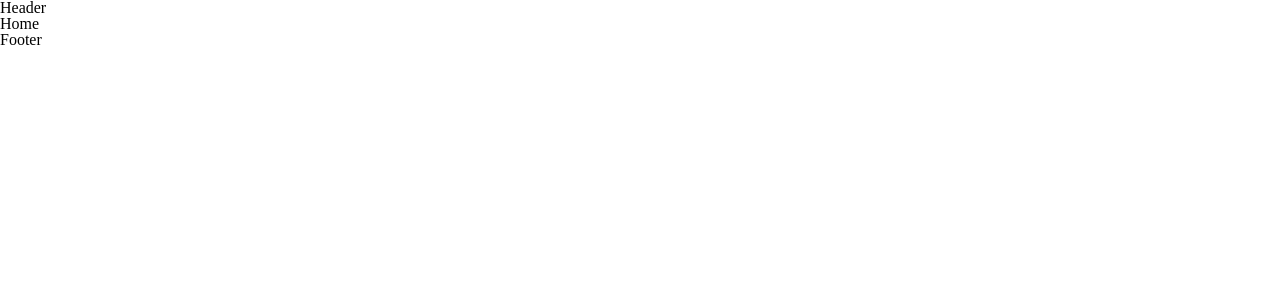
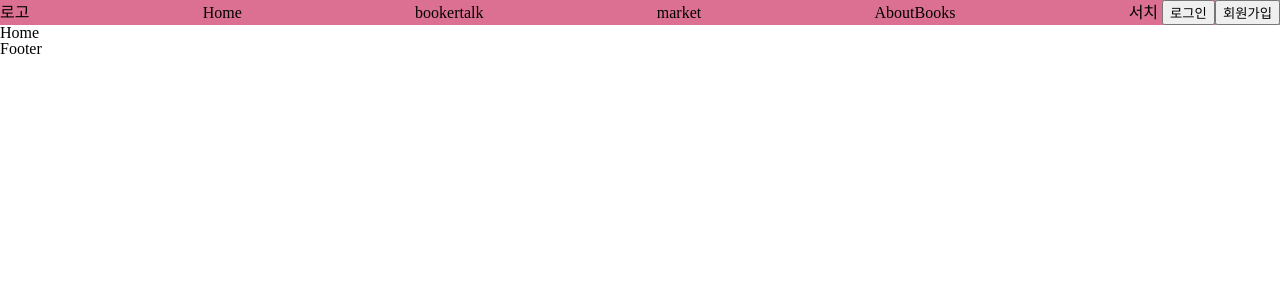
Before and after one commit to laluniax/booker, a React (Create React App) app: page / in a window 1280 px wide. Shown: the top 300 px of the page. Built offline with nearby package versions, Linux system fonts and the light colour scheme; no server answers.

Commit message:
feat: header, user profile page 틀 완성

```diff
--- a/src/api/supabase.api.ts
+++ b/src/api/supabase.api.ts
@@ -12,7 +12,7 @@ export const signupHandler = async (email: string, password: string, nickname: s
     options: {
       data: {
         full_name: nickname,
-        user_img: '',
+        user_img: 'https://ywwmsridviznotzmkver.supabase.co/storage/v1/object/public/user_img/default_img/React.png',
       },
     },
   });
@@ -44,7 +44,7 @@ export const githubLoginHandler = async () => {
   return { data, error };
 };
 
-// 소셜 로그인 핸들로(Google)
+// 소셜 로그인 핸들러(Google)
 export const googleLoginHandler = async () => {
   const { data, error } = await supabase.auth.signInWithOAuth({
     provider: 'google',
@@ -58,6 +58,12 @@ export const googleLoginHandler = async () => {
     },
   });
   return { data, error };
+};
+
+// 로그아웃 핸들러
+export const signoutHandler = async () => {
+  const { error } = await supabase.auth.signOut();
+  return error;
 };
 
 // 유저 세션 가져오기
--- a/src/components/Login/Form.tsx
+++ b/src/components/Login/Form.tsx
@@ -1,4 +1,5 @@
 import { useRef, useState } from 'react';
+import { useNavigate } from 'react-router-dom';
 import { signinHandler } from '../../api/supabase.api';
 import { GithubLoginBtn } from './github';
 import { GoogleLoginBtn } from './goolge';
@@ -6,6 +7,7 @@ import { GoogleLoginBtn } from './goolge';
 const Form = () => {
   const emailRef = useRef<HTMLInputElement | null>(null);
   const [password, setPassword] = useState('');
+  const navigate = useNavigate();
 
   //사용자 가입
   const signInWithEmail = async () => {
@@ -21,9 +23,9 @@ const Form = () => {
         console.error('로그인중 오류 발생', result.error);
       } else {
         console.log('로그인 성공', result.data);
-
         // 로그인 성공 후 추가 작업 수행
         alert('로그인완료');
+        navigate('/');
       }
     } catch (error) {
       console.error('로그인중 오류 발생', error);
--- a/src/components/Market/MarketList.tsx
+++ b/src/components/Market/MarketList.tsx
@@ -16,12 +16,12 @@ export type ListTypes = {
 
 const MarketList = () => {
   const [list, setList] = useState<ListTypes[]>([]);
+  console.log(list);
   const navigate = useNavigate();
 
   const getProductList = async () => {
     const result = await getProductListHandler();
     setList(result);
-    console.log(result);
   };
 
   useEffect(() => {
--- /dev/null
+++ b/src/components/layout/header/Header.styled.ts
@@ -0,0 +1,17 @@
+import styled from 'styled-components';
+
+export const Container = styled.div`
+  background-color: palevioletred;
+  align-items: center;
+  display: flex;
+  justify-content: space-between;
+`;
+
+export const NavbarWrapper = styled.div`
+  align-items: center;
+`;
+
+export const ProfileImg = styled.img`
+  width: 2rem;
+  height: 2rem;
+`;
--- a/src/components/layout/header/Header.tsx
+++ b/src/components/layout/header/Header.tsx
@@ -1,7 +1,88 @@
-import React from "react";
-import * as St from "./HeaderStyle";
+import { User } from '@supabase/supabase-js';
+import { useEffect, useState } from 'react';
+import { useNavigate } from 'react-router-dom';
+import { getUserSessionHandler, signoutHandler } from '../../../api/supabase.api';
+import * as St from './Header.styled';
+
 const Header = () => {
-  return <div>Header</div>;
+  const navigate = useNavigate();
+  const [session, setSession] = useState<User | undefined>();
+
+  const getUserSession = async () => {
+    const result = await getUserSessionHandler();
+    setSession(result.session?.user);
+  };
+
+  const onClickSignoutHandler = async () => {
+    const result = await signoutHandler();
+    setSession(undefined);
+  };
+
+  useEffect(() => {
+    getUserSession();
+  }, []);
+
+  return (
+    <St.Container>
+      <div>로고</div>
+
+      <div
+        onClick={() => {
+          navigate('/');
+        }}>
+        Home
+      </div>
+      <div
+        onClick={() => {
+          navigate('/bookertalk');
+        }}>
+        bookertalk
+      </div>
+      <div
+        onClick={() => {
+          navigate('/market');
+        }}>
+        market
+      </div>
+      <div
+        onClick={() => {
+          navigate('/aboutbooks');
+        }}>
+        AboutBooks
+      </div>
+      <St.NavbarWrapper>
+        <span>서치</span>
+        {session === undefined ? (
+          <>
+            {' '}
+            <button
+              onClick={() => {
+                navigate('/login');
+              }}>
+              로그인
+            </button>
+            <button
+              onClick={() => {
+                navigate('/register');
+              }}>
+              회원가입
+            </button>
+          </>
+        ) : (
+          <>
+            <button
+              onClick={() => {
+                navigate('/profile');
+              }}>
+              <St.ProfileImg src={session.user_metadata.user_img} />
+            </button>
+
+            <button onClick={onClickSignoutHandler}>로그아웃</button>
+          </>
+        )}
+      </St.NavbarWrapper>
+    </St.Container>
+  );
 };
 
 export default Header;
--- a/src/components/layout/header/HeaderStyle.ts
+++ /dev/null
@@ -1 +0,0 @@
-import styled from "styled-components";
```
Also changed, not shown: src/styles/mediaQuery.tsx (added, +36 -0 lines).
